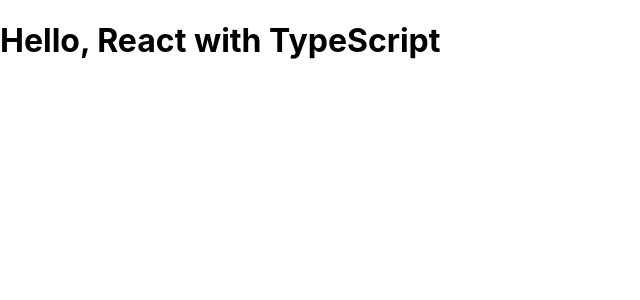
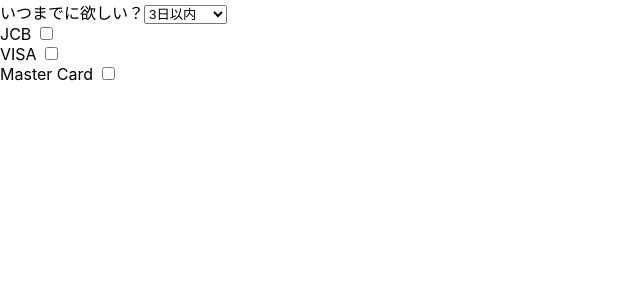
Before and after one commit to chika-create/form_study, a React (Create React App) app: page / in a window 1280 px wide. Shown: the top 300 px of the page, without its empty margins (0-640 px from the left). Built offline with nearby package versions, Linux system fonts and the light colour scheme.

Commit message:
add: プルダウンとチェックボックスを追加

```diff
--- a/src/index.tsx
+++ b/src/index.tsx
@@ -5,9 +5,21 @@ import './index.css';
 
 function App () {
   return (
-    <div className="App">
-      <h1>Hello, React with TypeScript</h1>
-    </div>
+    <section>
+      <div>
+        いつまでに欲しい？
+        <select>
+          <option>3日以内</option>
+          <option>1週間以内</option>
+          <option>2週間以内</option>
+        </select>
+      </div>
+      <div>
+        JCB <input type="checkbox" value="jcb" /><br />
+        VISA <input type="checkbox" value="visa" /><br />
+        Master Card <input type="checkbox" value="mastercard" />
+      </div>
+    </section>
   );
 }
 
```
